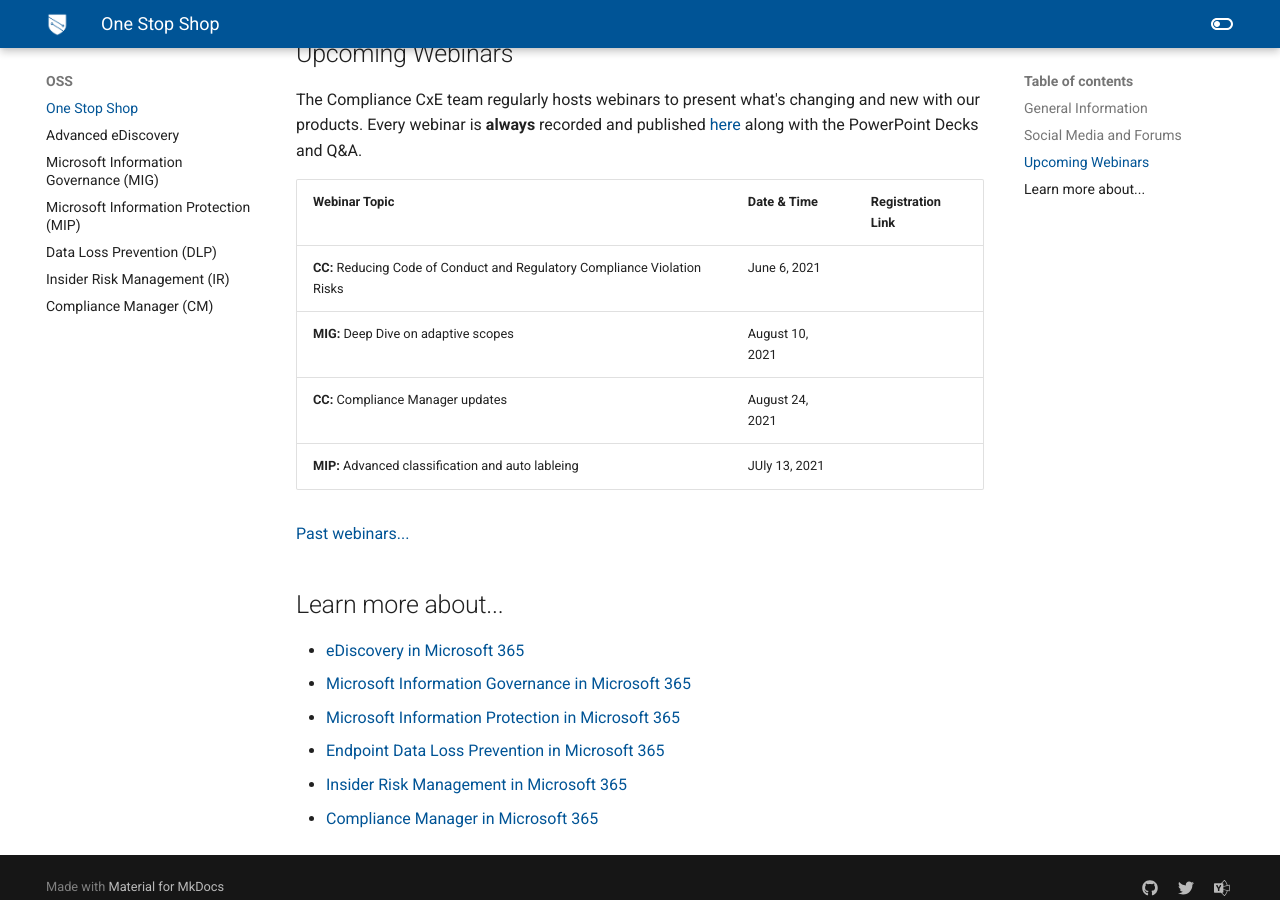
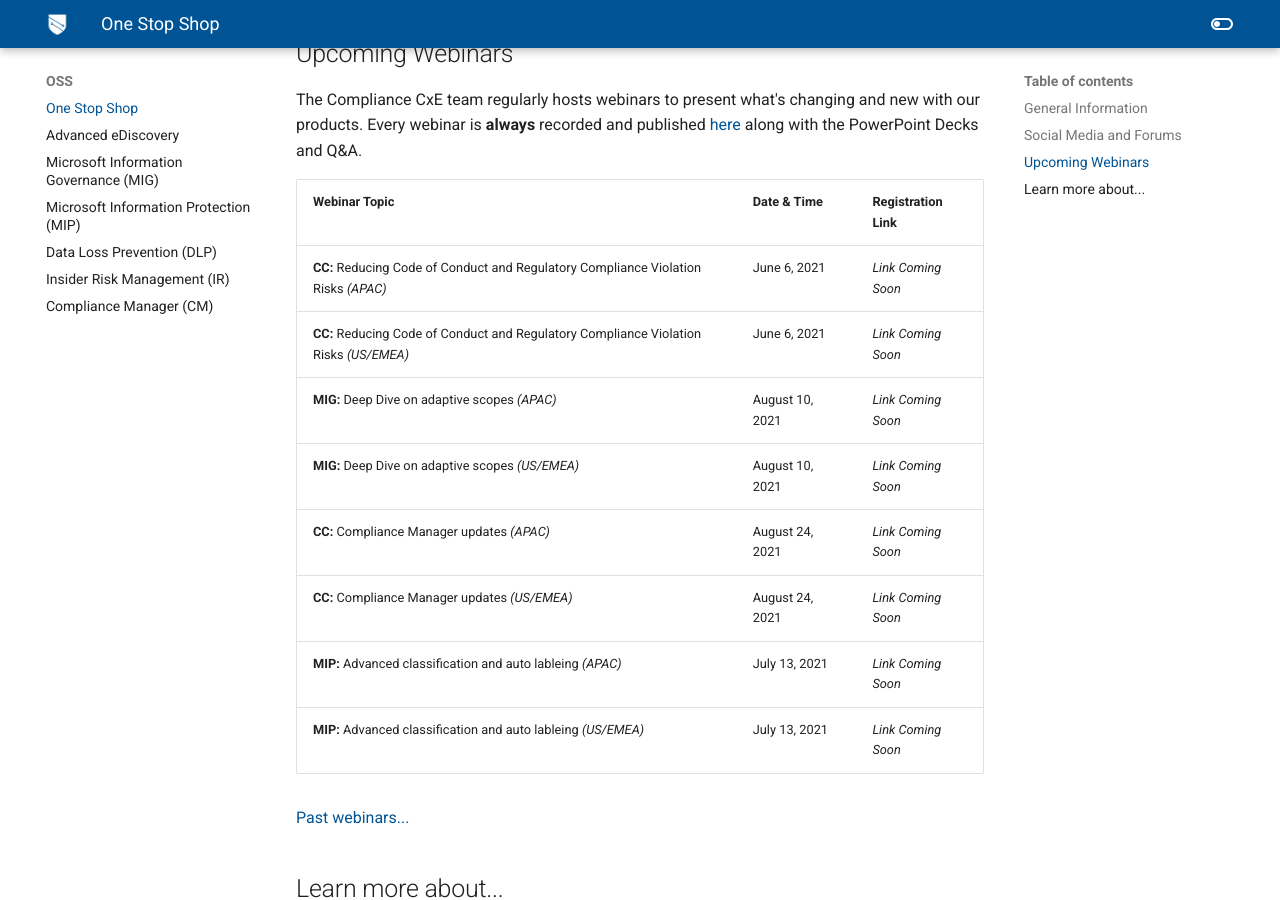
Before and after one commit to microsoft/ComplianceCxE, an MkDocs documentation site: the page built from docs/index.md, in a window 1280 px wide and 900 px high, scrolled down 854 px. Built offline with MkDocs 1.6.1 and Material for MkDocs 9.7.7, drawn with Linux system fonts in a browser that asks for light colours; comment, search, counter and statistics services are not loaded; old or Windows-style settings are respelled for this version of MkDocs.

Commit message:
fix H2; fixed webinars

```diff
--- a/docs/index.md
+++ b/docs/index.md
@@ -23,10 +23,14 @@
 
 | Webinar Topic | Date & Time | Registration Link |
 | --- | --- | --- |
-|**CC:** Reducing Code of Conduct and Regulatory Compliance Violation Risks| June 6, 2021 |  |
-|**MIG:** Deep Dive on adaptive scopes | August 10, 2021 | |
-|**CC:** Compliance Manager updates | August 24, 2021 | |
-|**MIP:** Advanced classification and auto lableing | JUly 13, 2021 | |
+|**CC:** Reducing Code of Conduct and Regulatory Compliance Violation Risks *(APAC)* | June 6, 2021 | *Link Coming Soon* |
+|**CC:** Reducing Code of Conduct and Regulatory Compliance Violation Risks *(US/EMEA)* | June 6, 2021 | *Link Coming Soon* |
+|**MIG:** Deep Dive on adaptive scopes *(APAC)* | August 10, 2021 | *Link Coming Soon* |
+|**MIG:** Deep Dive on adaptive scopes *(US/EMEA)* | August 10, 2021 | *Link Coming Soon* |
+|**CC:** Compliance Manager updates *(APAC)* | August 24, 2021 | *Link Coming Soon* |
+|**CC:** Compliance Manager updates *(US/EMEA)* | August 24, 2021 | *Link Coming Soon* |
+|**MIP:** Advanced classification and auto lableing *(APAC)* | July 13, 2021 | *Link Coming Soon* |
+|**MIP:** Advanced classification and auto lableing *(US/EMEA)* | July 13, 2021 | *Link Coming Soon* |
 
 [Past webinars...](webinars)
 
```
Also changed, not shown: docs/previews.md (+1 -1 lines).
